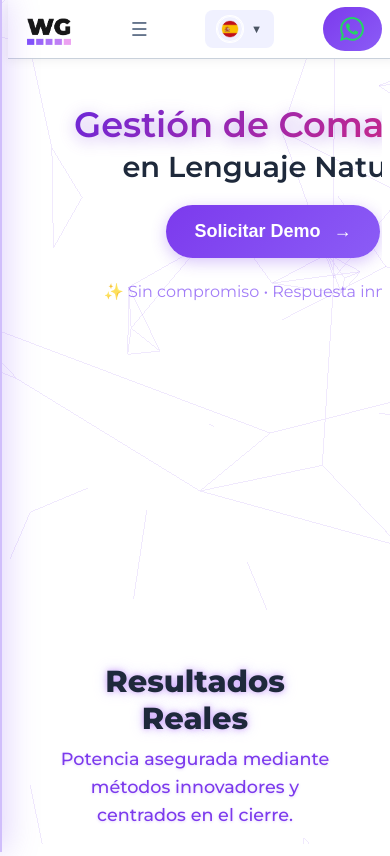
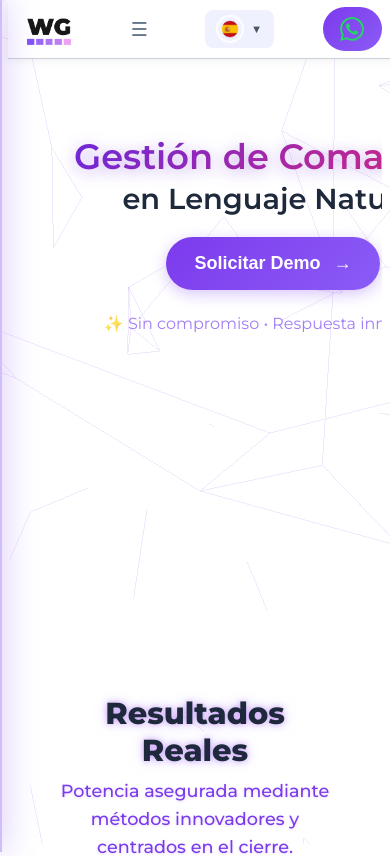
Before and after one commit to bautidiez/WG-PAGE, an Angular app: page / in a window 390 px wide. Shown: the top 856 px of the page. Built offline with nearby package versions, Linux system fonts and the light colour scheme; no server answers.

Commit message:
WIP: Preparing mobile optimization plan

```diff
--- a/src/app/app.component.css
+++ b/src/app/app.component.css
@@ -651,7 +651,7 @@ section {
     font-weight: 800;
     font-family: "Montserrat", sans-serif;
     margin-bottom: 1rem;
-    margin-top: -3rem;
+    margin-top: -1rem;
     line-height: 1.2;
     color: #1e293b;
     text-shadow: none;
```
